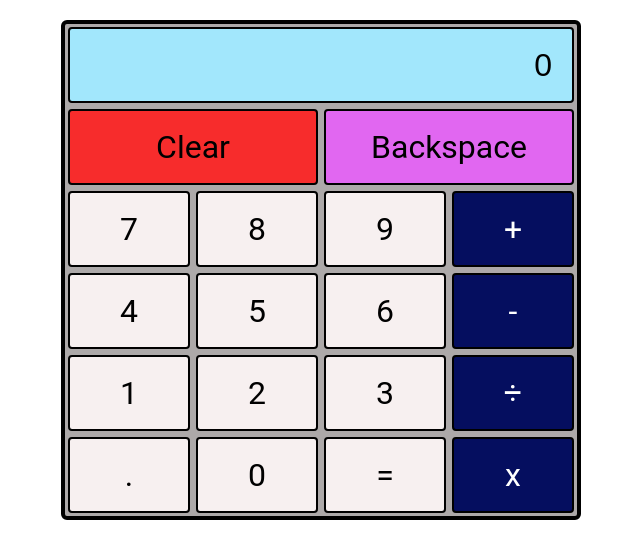
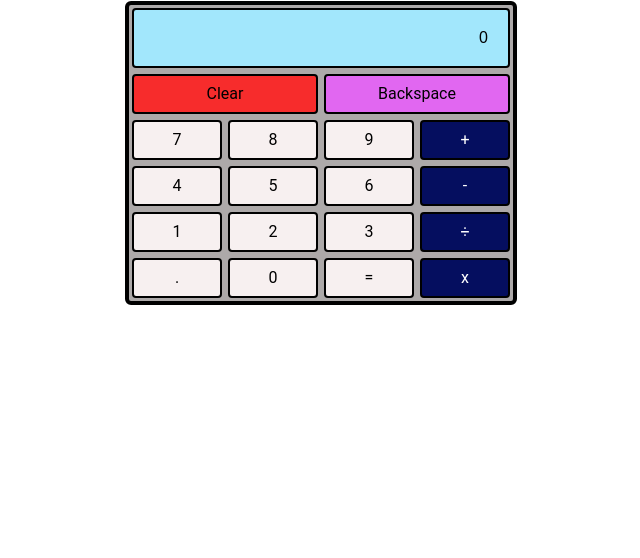
Before and after one commit to nickfrahm/Calculator, a plain HTML site: page index.html in a window 1280 px wide. Shown: the whole page, without its empty margins (319-959 px from the left). Drawn offline with Linux system fonts and the light colour scheme.

Commit message:
need to work on mobile interface

```diff
--- a/main.css
+++ b/main.css
@@ -113,3 +113,32 @@ table {
     background-color: rgb(5, 14, 95);
     color: white;
 }
+
+@media (min-width: 500px) {
+    .container {
+        background-color: #ada9a9;
+        font-family: 'Roboto', sans-serif;
+        font-size: 1rem;
+        width: 30%;
+        margin: 1px auto;
+        border: 4px solid black;
+        border-radius: 6px;
+        min-width: 300px;
+    }
+
+    .half-btn {
+        margin: 3px;
+        padding: 10px;
+        border: 2px solid black;
+        border-radius: 4px;
+        width: 45%;
+    }
+
+    .qtr-btn {
+        margin: 3px;
+        padding: 10px;
+        border: 2px solid black;
+        border-radius: 4px;
+        width: 20%;
+    }
+}
```
